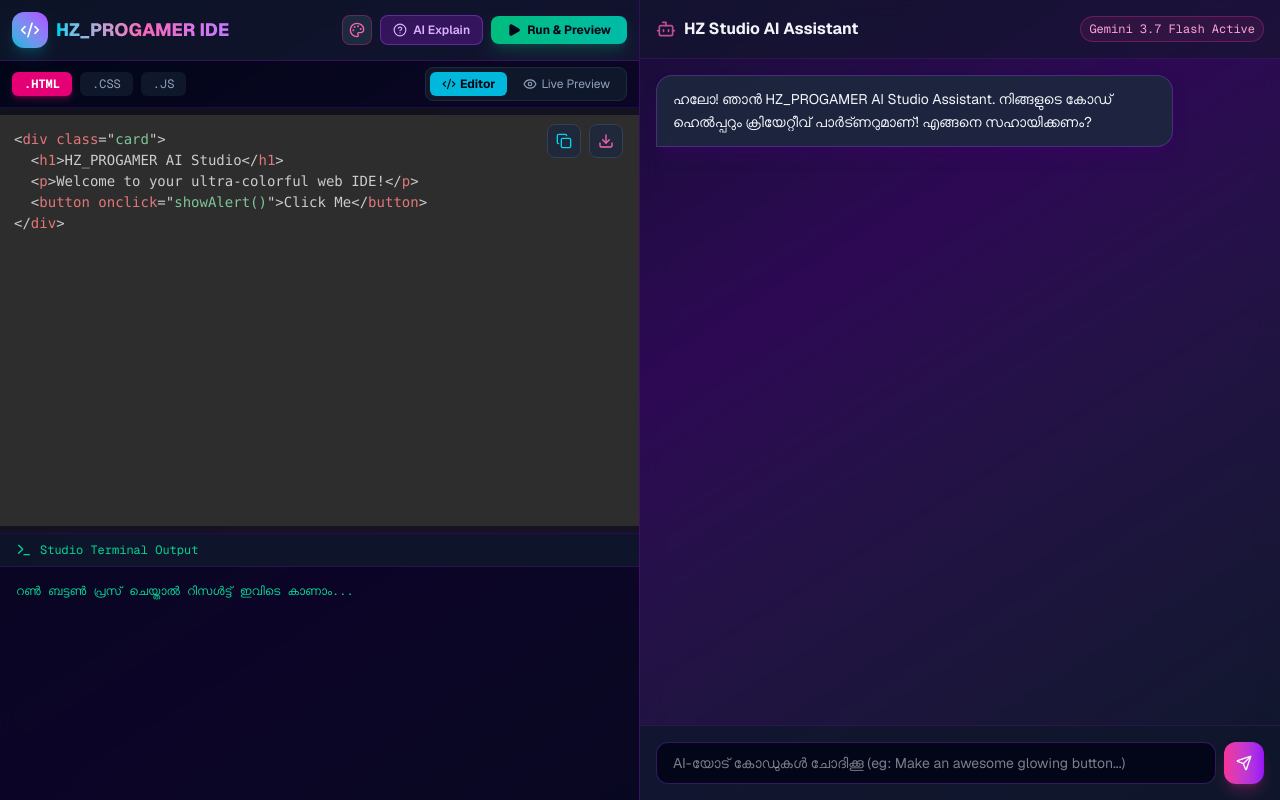
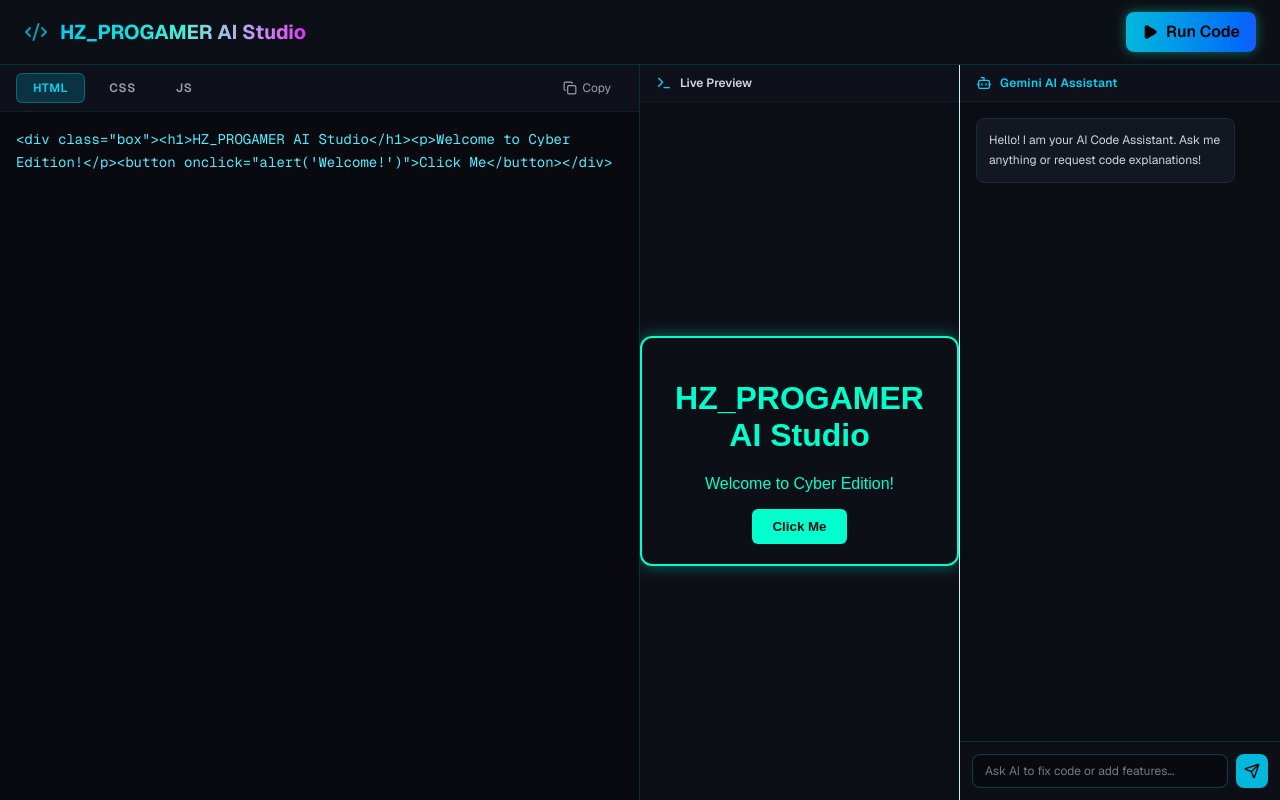
Before and after one commit to Xyro77/hz-ai-studio, a Next.js app: page / in a window 1280 px wide. Built offline with nearby package versions, Linux system fonts and the light colour scheme.

Commit message:
update full app page with fallback gemini api

```diff
--- a/app/page.tsx
+++ b/app/page.tsx
@@ -1,363 +1,263 @@
-"use client";
+'use client';
 
-import React, { useState, useEffect } from "react";
-import {
-  Code2, Bot, Send, Sparkles, Play, Terminal, Layers,
-  Copy, Check, Eye, HelpCircle, Download, Monitor, Palette
-} from "lucide-react";
-import Prism from "prismjs";
-import "prismjs/themes/prism-tomorrow.css";
-import "prismjs/components/prism-javascript";
-import "prismjs/components/prism-typescript";
-import "prismjs/components/prism-python";
-import "prismjs/components/prism-css";
-import "prismjs/components/prism-json";
-import "prismjs/components/prism-markup";
-
-interface Message {
-  sender: "user" | "ai";
-  text: string;
-}
+import React, { useState, useEffect, useRef } from 'react';
+import { Play, Code2, Bot, Copy, Check, Sparkles, RefreshCw, FileCode, Send, Terminal } from 'lucide-react';
 
 export default function Home() {
-  const [messages, setMessages] = useState<Message[]>([
-    {
-      sender: "ai",
-      text: "ഹലോ! ഞാൻ HZ_PROGAMER AI Studio Assistant. നിങ്ങളുടെ കോഡ് ഹെൽപ്പറും ക്രിയേറ്റീവ് പാർട്ണറുമാണ്! എങ്ങനെ സഹായിക്കണം?",
-    },
+  // Code States
+  const [html, setHtml] = useState('<div class="box"><h1>HZ_PROGAMER AI Studio</h1><p>Welcome to Cyber Edition!</p><button onclick="alert(\'Welcome!\')">Click Me</button></div>');
+  const [css, setCss] = useState('body {\n  background: #0d0f17;\n  color: #00ffcc;\n  font-family: sans-serif;\n  display: flex;\n  justify-content: center;\n  align-items: center;\n  height: 100vh;\n  margin: 0;\n}\n.box {\n  text-align: center;\n  padding: 20px;\n  border: 2px solid #00ffcc;\n  border-radius: 12px;\n  box-shadow: 0 0 15px rgba(0,255,204,0.4);\n}\nbutton {\n  background: #00ffcc;\n  color: #0d0f17;\n  border: none;\n  padding: 10px 20px;\n  font-weight: bold;\n  border-radius: 6px;\n  cursor: pointer;\n}');
+  const [js, setJs] = useState('console.log("HZ AI Studio Initialized!");');
+
+  const [activeTab, setActiveTab] = useState<'html' | 'css' | 'js'>('html');
+  const [srcDoc, setSrcDoc] = useState('');
+
+  // AI Chat States
+  const [messages, setMessages] = useState<{ sender: 'user' | 'ai'; text: string }[]>([
+    { sender: 'ai', text: 'Hello! I am your AI Code Assistant. Ask me anything or request code explanations!' }
   ]);
-  const [input, setInput] = useState("");
-  const [loading, setLoading] = useState(false);
+  const [inputPrompt, setInputPrompt] = useState('');
+  const [isLoading, setIsLoading] = useState(false);
   const [copied, setCopied] = useState(false);
-  const [activeTab, setActiveTab] = useState<"code" | "preview">("code");
-  const [theme, setTheme] = useState<"cyber" | "neon" | "dark">("cyber");
 
-  // Multi-file Code State
-  const [htmlCode, setHtmlCode] = useState<string>(
-    `<div class="card">\n  <h1>HZ_PROGAMER AI Studio</h1>\n  <p>Welcome to your ultra-colorful web IDE!</p>\n  <button onclick="showAlert()">Click Me</button>\n</div>`
-  );
-  const [cssCode, setCssCode] = useState<string>(
-    `body { background: #0f172a; color: white; font-family: sans-serif; display: flex; justify-content: center; align-items: center; height: 90vh; margin: 0; }\n.card { background: linear-gradient(135deg, #ec4899, #8b5cf6); padding: 2rem; border-radius: 1rem; text-align: center; box-shadow: 0 10px 25px rgba(236,72,153,0.5); }\nh1 { margin-top: 0; font-size: 1.8rem; }\nbutton { background: #00f2fe; border: none; padding: 0.6rem 1.2rem; font-weight: bold; border-radius: 8px; cursor: pointer; transition: 0.2s; }\nbutton:hover { transform: scale(1.05); }`
-  );
-  const [jsCode, setJsCode] = useState<string>(
-    `function showAlert() {\n  alert("Hello from HZ_PROGAMER AI Studio!");\n}`
-  );
+  const chatEndRef = useRef<HTMLDivElement>(null);
 
-  const [activeFile, setActiveFile] = useState<"html" | "css" | "js">("html");
-  const [output, setOutput] = useState<string>("");
-  const [previewSrc, setPreviewSrc] = useState<string>("");
+  // Auto-Scroll Chat
+  useEffect(() => {
+    chatEndRef.current?.scrollIntoView({ behavior: 'smooth' });
+  }, [messages]);
 
-  // Get current active code string
-  const getActiveCode = () => {
-    if (activeFile === "html") return htmlCode;
-    if (activeFile === "css") return cssCode;
-    return jsCode;
-  };
-
-  const setActiveCode = (val: string) => {
-    if (activeFile === "html") setHtmlCode(val);
-    else if (activeFile === "css") setCssCode(val);
-    else setJsCode(val);
+  // Live Preview Update
+  const runCode = () => {
+    setSrcDoc(`
+      <!DOCTYPE html>
+      <html>
+        <head>
+          <style>${css}</style>
+        </head>
+        <body>
+          ${html}
+          <script>${js}</script>
+        </body>
+      </html>
+    `);
   };
 
   useEffect(() => {
-    Prism.highlightAll();
-  }, [htmlCode, cssCode, jsCode, activeFile]);
+    runCode();
+  }, []);
 
-  // Handle AI Chat & API
-  const handleSendMessage = async (customPrompt?: string) => {
-    const textToSend = customPrompt || input;
-    if (!textToSend.trim() || loading) return;
+  // Gemini API Fetch with High-Demand Fallback
+  const callGeminiAPI = async (prompt: string) => {
+    const apiKey = process.env.NEXT_PUBLIC_GEMINI_API_KEY;
+    if (!apiKey) {
+      return "Error: API Key is missing in environment variables.";
+    }
 
-    const userMessage: Message = { sender: "user", text: textToSend };
-    setMessages((prev) => [...prev, userMessage]);
-    if (!customPrompt) setInput("");
-    setLoading(true);
+    const primaryModel = "gemini-3.7-flash";
+    const fallbackModel = "gemini-2.5-flash";
 
-    try {
-      const apiKey = process.env.NEXT_PUBLIC_GEMINI_API_KEY || "";
-      if (!apiKey) throw new Error("API Key കണ്ടെത്തിയില്ല. Vercel-ൽ NEXT_PUBLIC_GEMINI_API_KEY ചേർത്തിട്ടുണ്ടോ എന്ന് പരിശോധിക്കുക.");
-
-      const response = await fetch(
-        `https://generativelanguage.googleapis.com/v1beta/models/gemini-3.7-flash:generateContent?key=${apiKey}`,
+    const fetchAI = async (model: string) => {
+      return await fetch(
+        `https://generativelanguage.googleapis.com/v1beta/models/${model}:generateContent?key=${apiKey}`,
         {
           method: "POST",
           headers: { "Content-Type": "application/json" },
           body: JSON.stringify({
-            contents: [{ parts: [{ text: `You are HZ_PROGAMER AI Studio Assistant. Provide energetic, helpful answers for developers.\nQuery: ${textToSend}` }] }],
+            contents: [
+              {
+                parts: [
+                  {
+                    text: `You are an expert coding assistant for HZ_PROGAMER AI Studio.
+                    Current Context:
+                    HTML: ${html}
+                    CSS: ${css}
+                    JS: ${js}
+
+                    User Request: ${prompt}`
+                  }
+                ]
+              }
+            ]
           }),
         }
       );
+    };
+
+    try {
+      let response = await fetchAI(primaryModel);
+
+      // High Demand (503/429) എറർ വന്നാൽ താനേ അടുത്ത മോഡൽ ട്രൈ ചെയ്യും
+      if (!response.ok) {
+        console.warn(`Primary model ${primaryModel} failed. Trying fallback model ${fallbackModel}...`);
+        response = await fetchAI(fallbackModel);
+      }
 
       const data = await response.json();
-      if (!response.ok) throw new Error(data?.error?.message || "API റൂട്ടിംഗ് പരാജയപ്പെട്ടു.");
-
-      const responseText = data?.candidates?.[0]?.content?.parts?.[0]?.text || "മറുപടി നൽകാൻ കഴിഞ്ഞില്ല.";
-      setMessages((prev) => [...prev, { sender: "ai", text: responseText }]);
-    } catch (error: any) {
-      setMessages((prev) => [...prev, { sender: "ai", text: `Error: ${error?.message || "തകരാർ സംഭവിച്ചു."}` }]);
-    } finally {
-      setLoading(false);
+      if (data.candidates && data.candidates[0]?.content?.parts[0]?.text) {
+        return data.candidates[0].content.parts[0].text;
+      } else {
+        return "Sorry, I couldn't generate a valid response right now.";
+      }
+    } catch (err) {
+      console.error(err);
+      return "Network error or API high demand spike. Please try again in a few seconds.";
     }
   };
 
-  // Run Code & Build Live Preview
-  const runCode = () => {
-    setOutput("Executing project & generating Live Preview...\n");
-    const combinedSrc = `
-      <!DOCTYPE html>
-      <html>
-        <head><style>${cssCode}</style></head>
-        <body>
-          ${htmlCode}
-          <script>${jsCode}</script>
-        </body>
-      </html>
-    `;
-    setPreviewSrc(combinedSrc);
-    setActiveTab("preview");
+  const handleSendMessage = async () => {
+    if (!inputPrompt.trim() || isLoading) return;
 
-    try {
-      let logs: string[] = [];
-      const originalLog = console.log;
-      console.log = (...args: any[]) => {
-        logs.push(args.join(" "));
-        originalLog(...args);
-      };
-      const evalFunc = new Function(jsCode);
-      evalFunc();
-      console.log = originalLog;
-      setOutput(logs.join("\n") || "Code executed smoothly! Live Preview updated.");
-    } catch (err: any) {
-      setOutput(`JS Error: ${err?.message || err}`);
-    }
+    const userText = inputPrompt;
+    setInputPrompt('');
+    setMessages((prev) => [...prev, { sender: 'user', text: userText }]);
+    setIsLoading(true);
+
+    const aiReply = await callGeminiAPI(userText);
+    setMessages((prev) => [...prev, { sender: 'ai', text: aiReply }]);
+    setIsLoading(false);
   };
 
-  // Explain Active Code with AI
-  const explainCode = () => {
-    const prompt = `ഈ ${activeFile.toUpperCase()} കോഡ് വിശദീകരിച്ചു തരൂ:\n\`\`\`${activeFile}\n${getActiveCode()}\n\`\`\``;
-    handleSendMessage(prompt);
-  };
-
-  // Copy Code to Clipboard
-  const copyCode = () => {
-    navigator.clipboard.writeText(getActiveCode());
+  const handleCopyCode = () => {
+    const currentCode = activeTab === 'html' ? html : activeTab === 'css' ? css : js;
+    navigator.clipboard.writeText(currentCode);
     setCopied(true);
     setTimeout(() => setCopied(false), 2000);
   };
 
-  // Download Code Files
-  const downloadCode = () => {
-    const element = document.createElement("a");
-    const file = new Blob([getActiveCode()], { type: "text/plain" });
-    element.href = URL.createObjectURL(file);
-    element.download = `index.${activeFile}`;
-    document.body.appendChild(element);
-    element.click();
-  };
-
-  // Theme Styles
-  const themeBg = theme === "cyber"
-    ? "from-slate-950 via-purple-950 to-slate-900"
-    : theme === "neon"
-    ? "from-gray-950 via-blue-950 to-emerald-950"
-    : "from-black via-slate-950 to-zinc-950";
-
   return (
-    <div className={`flex h-screen bg-gradient-to-br ${themeBg} text-slate-100 font-sans overflow-hidden`}>
-      {/* Left IDE Panel */}
-      <div className="w-1/2 border-r border-purple-900/40 flex flex-col backdrop-blur-md">
-
-        {/* Header Navigation */}
-        <div className="flex items-center justify-between p-3 bg-slate-900/80 border-b border-purple-800/40">
-          <div className="flex items-center gap-2">
-            <div className="p-2 rounded-xl bg-gradient-to-tr from-cyan-500 to-purple-500 shadow-lg shadow-cyan-500/20">
-              <Code2 className="text-white w-5 h-5" />
-            </div>
-            <h1 className="font-extrabold text-lg bg-gradient-to-r from-cyan-400 via-pink-400 to-purple-400 bg-clip-text text-transparent">
-              HZ_PROGAMER IDE
+    <div className="flex flex-col h-screen bg-[#090a0f] text-gray-100 font-sans overflow-hidden">
+      {/* Top Navbar */}
+      <header className="flex items-center justify-between px-6 py-3 border-b border-cyan-500/20 bg-[#0d0f17]">
+        <div className="flex items-center gap-3">
+          <Code2 className="w-6 h-6 text-cyan-400 animate-pulse" />
+          <h1 className="text-xl font-bold bg-gradient-to-r from-cyan-400 via-teal-300 to-fuchsia-500 bg-clip-text text-transparent">
+            HZ_PROGAMER AI Studio
           </h1>
         </div>
 
-          {/* Theme Selector & Actions */}
-          <div className="flex items-center gap-2">
-            <button
-              onClick={() => setTheme(theme === "cyber" ? "neon" : theme === "neon" ? "dark" : "cyber")}
-              className="p-1.5 bg-slate-800 hover:bg-slate-700 rounded-lg text-pink-400 border border-pink-500/30 transition"
-              title="Switch Theme"
-            >
-              <Palette className="w-4 h-4" />
-            </button>
-            <button
-              onClick={explainCode}
-              className="flex items-center gap-1.5 bg-purple-900/50 hover:bg-purple-800 text-purple-300 border border-purple-500/40 px-3 py-1.5 rounded-lg text-xs font-semibold transition"
-            >
-              <HelpCircle className="w-3.5 h-3.5" /> AI Explain
-            </button>
+        <div className="flex items-center gap-3">
           <button
             onClick={runCode}
-              className="flex items-center gap-1.5 bg-gradient-to-r from-emerald-500 to-teal-500 hover:from-emerald-400 hover:to-teal-400 text-slate-950 font-bold px-4 py-1.5 rounded-lg text-xs transition shadow-lg shadow-emerald-500/20"
+            className="flex items-center gap-2 px-4 py-2 bg-gradient-to-r from-cyan-500 to-blue-600 hover:from-cyan-400 hover:to-blue-500 text-black font-semibold rounded-lg shadow-[0_0_12px_rgba(0,255,204,0.4)] transition"
           >
-              <Play className="w-3.5 h-3.5 fill-current" /> Run & Preview
+            <Play className="w-4 h-4 fill-black" /> Run Code
           </button>
         </div>
-        </div>
+      </header>
 
-        {/* File Tabs & Views */}
-        <div className="flex justify-between items-center bg-slate-950/70 border-b border-purple-900/30 px-3 py-1.5 text-xs">
+      {/* Main Workspace */}
+      <div className="flex flex-1 overflow-hidden">
+        {/* Code Editor Section */}
+        <div className="w-1/2 flex flex-col border-r border-cyan-500/20 bg-[#0b0d14]">
+          {/* Editor Header / Tabs */}
+          <div className="flex items-center justify-between px-4 py-2 bg-[#0e111a] border-b border-cyan-500/10">
             <div className="flex gap-2">
-            {(["html", "css", "js"] as const).map((file) => (
+              {(['html', 'css', 'js'] as const).map((tab) => (
                 <button
-                key={file}
-                onClick={() => { setActiveFile(file); setActiveTab("code"); }}
-                className={`px-3 py-1 rounded-md font-mono transition uppercase ${
-                  activeFile === file && activeTab === "code"
-                    ? "bg-pink-600 text-white font-bold shadow-md shadow-pink-600/30"
-                    : "bg-slate-900 text-slate-400 hover:text-white"
+                  key={tab}
+                  onClick={() => setActiveTab(tab)}
+                  className={`px-4 py-1.5 text-xs font-semibold rounded-md tracking-wider uppercase transition ${
+                    activeTab === tab
+                      ? 'bg-cyan-500/20 text-cyan-400 border border-cyan-500/40'
+                      : 'text-gray-400 hover:text-gray-200 hover:bg-white/5'
                   }`}
                 >
-                .{file}
+                  {tab}
                 </button>
               ))}
             </div>
 
-          {/* Code vs Live Preview Switch */}
-          <div className="flex gap-1 bg-slate-900 p-1 rounded-lg border border-slate-800">
             <button
-              onClick={() => setActiveTab("code")}
-              className={`flex items-center gap-1 px-3 py-1 rounded-md transition ${
-                activeTab === "code" ? "bg-cyan-500 text-slate-950 font-bold" : "text-slate-400"
-              }`}
+              onClick={handleCopyCode}
+              className="flex items-center gap-1.5 px-3 py-1 text-xs text-gray-400 hover:text-cyan-400 transition"
             >
-              <Code2 className="w-3.5 h-3.5" /> Editor
-            </button>
-            <button
-              onClick={() => { runCode(); setActiveTab("preview"); }}
-              className={`flex items-center gap-1 px-3 py-1 rounded-md transition ${
-                activeTab === "preview" ? "bg-cyan-500 text-slate-950 font-bold" : "text-slate-400"
-              }`}
-            >
-              <Eye className="w-3.5 h-3.5" /> Live Preview
-            </button>
-          </div>
-        </div>
-
-        {/* Main Code Editor / Live Preview Display */}
-        <div className="relative flex-1 bg-[#12141d]/90 overflow-hidden font-mono text-sm">
-          {activeTab === "code" ? (
-            <>
-              {/* Copy/Download Action Floating Bar */}
-              <div className="absolute right-4 top-4 z-20 flex gap-2">
-                <button
-                  onClick={copyCode}
-                  className="bg-slate-800/80 hover:bg-slate-700 p-2 rounded-lg border border-slate-700 text-cyan-400 backdrop-blur"
-                  title="Copy Code"
-                >
-                  {copied ? <Check className="w-4 h-4 text-emerald-400" /> : <Copy className="w-4 h-4" />}
-                </button>
-                <button
-                  onClick={downloadCode}
-                  className="bg-slate-800/80 hover:bg-slate-700 p-2 rounded-lg border border-slate-700 text-pink-400 backdrop-blur"
-                  title="Download File"
-                >
-                  <Download className="w-4 h-4" />
+              {copied ? <Check className="w-3.5 h-3.5 text-green-400" /> : <Copy className="w-3.5 h-3.5" />}
+              {copied ? 'Copied' : 'Copy'}
             </button>
           </div>
 
+          {/* Textarea Input */}
           <textarea
-                value={getActiveCode()}
-                onChange={(e) => setActiveCode(e.target.value)}
-                className="absolute inset-0 w-full h-full p-4 bg-transparent text-transparent caret-pink-500 focus:outline-none resize-none z-10 font-mono leading-relaxed"
-                style={{ WebkitTextFillColor: "transparent" }}
-                spellCheck="false"
+            value={activeTab === 'html' ? html : activeTab === 'css' ? css : js}
+            onChange={(e) => {
+              const val = e.target.value;
+              if (activeTab === 'html') setHtml(val);
+              else if (activeTab === 'css') setCss(val);
+              else setJs(val);
+            }}
+            className="flex-1 w-full p-4 bg-[#090a0f] text-cyan-300 font-mono text-sm leading-relaxed resize-none focus:outline-none selection:bg-cyan-500/30"
+            spellCheck={false}
           />
-              <pre className="absolute inset-0 m-0 p-4 pointer-events-none overflow-hidden font-mono leading-relaxed">
-                <code className={`language-${activeFile === "html" ? "markup" : activeFile}`}>
-                  {getActiveCode()}
-                </code>
-              </pre>
-            </>
-          ) : (
-            <iframe
-              srcDoc={previewSrc}
-              title="Live Preview"
-              className="w-full h-full bg-white border-none"
-            />
-          )}
         </div>
 
-        {/* Terminal Section */}
-        <div className="h-1/3 border-t border-purple-900/40 bg-slate-950/80 flex flex-col">
-          <div className="flex items-center justify-between px-4 py-2 bg-slate-900/90 border-b border-purple-900/30 text-xs text-slate-400">
-            <span className="flex items-center gap-2 text-emerald-400 font-mono">
-              <Terminal className="w-4 h-4" /> Studio Terminal Output
-            </span>
+        {/* Live Preview Section */}
+        <div className="w-1/4 flex flex-col border-r border-cyan-500/20 bg-white">
+          <div className="px-4 py-2.5 bg-[#0e111a] text-gray-300 text-xs font-semibold flex items-center gap-2 border-b border-cyan-500/10">
+            <Terminal className="w-4 h-4 text-cyan-400" /> Live Preview
           </div>
-          <pre className="p-4 font-mono text-xs text-emerald-400 overflow-y-auto flex-1">
-            {output || "റൺ ബട്ടൺ പ്രസ് ചെയ്താൽ റിസൾട്ട് ഇവിടെ കാണാം..."}
-          </pre>
-        </div>
+          <iframe
+            srcDoc={srcDoc}
+            title="output"
+            sandbox="allow-scripts"
+            className="w-full flex-1 border-none bg-white"
+          />
         </div>
 
-      {/* Right AI Assistant Chat Panel */}
-      <div className="w-1/2 flex flex-col bg-slate-900/30 backdrop-blur-md">
-        <div className="p-4 border-b border-purple-900/40 bg-slate-900/60 flex items-center justify-between">
-          <div className="flex items-center gap-2">
-            <Bot className="text-pink-400 w-5 h-5 animate-pulse" />
-            <h2 className="font-bold text-slate-100">HZ Studio AI Assistant</h2>
-          </div>
-          <span className="text-xs px-2 py-1 bg-pink-500/10 border border-pink-500/30 rounded-full text-pink-300 font-mono">
-            Gemini 3.7 Flash Active
-          </span>
+        {/* AI Assistant Section */}
+        <div className="w-1/4 flex flex-col bg-[#0b0d14]">
+          <div className="px-4 py-2.5 bg-[#0e111a] border-b border-cyan-500/10 flex items-center gap-2 text-cyan-400 font-semibold text-xs tracking-wide">
+            <Bot className="w-4 h-4 text-cyan-400" /> Gemini AI Assistant
           </div>
 
           {/* Chat Messages */}
-        <div className="flex-1 overflow-y-auto p-4 space-y-4">
+          <div className="flex-1 p-4 overflow-y-auto space-y-3">
             {messages.map((msg, index) => (
               <div
                 key={index}
-              className={`flex ${msg.sender === "user" ? "justify-end" : "justify-start"}`}
+                className={`flex flex-col ${
+                  msg.sender === 'user' ? 'items-end' : 'items-start'
+                }`}
               >
                 <div
-                className={`max-w-[85%] rounded-2xl px-4 py-3 text-sm shadow-lg ${
-                  msg.sender === "user"
-                    ? "bg-gradient-to-r from-blue-600 to-indigo-600 text-white rounded-br-none"
-                    : "bg-slate-800/90 text-slate-100 border border-purple-500/30 rounded-bl-none shadow-purple-950/50"
+                  className={`p-3 rounded-lg text-xs leading-relaxed max-w-[90%] whitespace-pre-wrap ${
+                    msg.sender === 'user'
+                      ? 'bg-cyan-500/20 text-cyan-200 border border-cyan-500/30'
+                      : 'bg-[#131722] text-gray-300 border border-gray-800'
                   }`}
                 >
-                <div className="whitespace-pre-wrap leading-relaxed">{msg.text}</div>
+                  {msg.text}
                 </div>
               </div>
             ))}
-          {loading && (
-            <div className="flex justify-start">
-              <div className="bg-slate-800/80 border border-purple-500/40 text-purple-300 text-xs rounded-2xl px-4 py-3 flex items-center gap-2 shadow-lg shadow-purple-950">
-                <Sparkles className="w-4 h-4 animate-spin text-pink-400" />
-                HZ AI കോഡുകൾ ചിന്തിച്ചു ഉണ്ടാക്കുന്നു...
-              </div>
+            {isLoading && (
+              <div className="flex items-center gap-2 text-xs text-cyan-400 animate-pulse">
+                <Sparkles className="w-3.5 h-3.5" /> AI is thinking...
               </div>
             )}
+            <div ref={chatEndRef} />
           </div>
 
           {/* Chat Input */}
-        <div className="p-4 border-t border-purple-900/40 bg-slate-900/80 flex gap-2">
+          <div className="p-3 border-t border-cyan-500/20 bg-[#0d0f17] flex gap-2">
             <input
               type="text"
-            value={input}
-            onChange={(e) => setInput(e.target.value)}
-            onKeyDown={(e) => e.key === "Enter" && handleSendMessage()}
-            placeholder="AI-യോട് കോഡുകൾ ചോദിക്കൂ (eg: Make an awesome glowing button...)"
-            className="flex-1 bg-slate-950 border border-purple-500/30 rounded-xl px-4 py-2.5 text-sm text-slate-100 focus:outline-none focus:border-pink-500 transition"
+              value={inputPrompt}
+              onChange={(e) => setInputPrompt(e.target.value)}
+              onKeyDown={(e) => e.key === 'Enter' && handleSendMessage()}
+              placeholder="Ask AI to fix code or add features..."
+              className="flex-1 bg-[#090a0f] border border-cyan-500/30 text-xs text-gray-200 rounded-lg px-3 py-2 focus:outline-none focus:border-cyan-400"
             />
             <button
-            onClick={() => handleSendMessage()}
-            disabled={loading}
-            className="bg-gradient-to-r from-pink-500 to-purple-600 hover:from-pink-400 hover:to-purple-500 text-white p-3 rounded-xl transition shadow-lg shadow-pink-500/25 disabled:opacity-50"
+              onClick={handleSendMessage}
+              disabled={isLoading}
+              className="p-2 bg-cyan-500 text-black rounded-lg hover:bg-cyan-400 transition disabled:opacity-50"
             >
               <Send className="w-4 h-4" />
             </button>
           </div>
         </div>
       </div>
+    </div>
   );
 }
```
Lines whose indentation alone changed are shown as unchanged.
